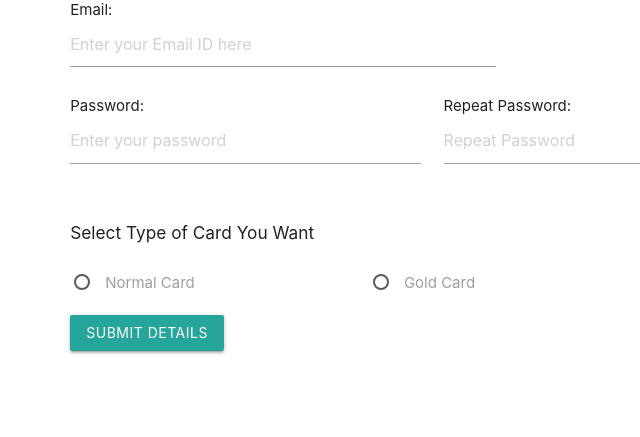
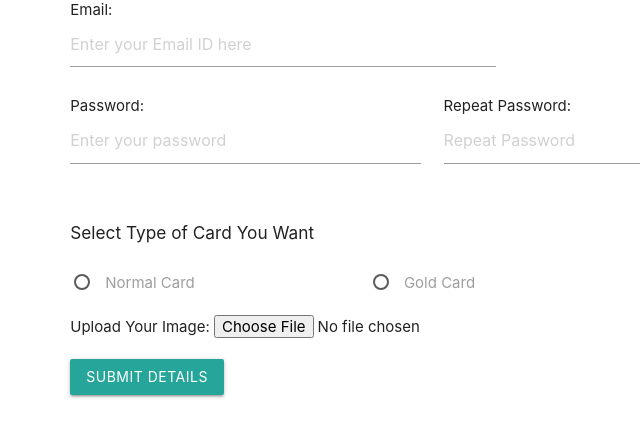
Before and after one commit to KushRohra/car_parking_RFID, a Flask app: page /user_register in a window 1280 px wide. Shown: the part 177-614 px from the top of the page, without its empty margins (133-773 px from the left). Run offline with Flask 2, Linux system fonts and the light colour scheme.

Commit message:
user registeration done and data stored in MongoDB online database

```diff
--- a/app.py
+++ b/app.py
@@ -1,5 +1,6 @@
+import mysql.connector
 from flask import Flask, render_template, request, session, g, redirect, url_for
-import mysql.connector
+from pymongo import MongoClient
 from bubbleSort import *
 
 mydb = mysql.connector.connect(
@@ -9,6 +10,10 @@ mydb = mysql.connector.connect(
     database="carparking_rfid"
 )
 mycursor = mydb.cursor()
+
+cluster = MongoClient("mongodb+srv://KushRohra:kush5255@carparkingrfid.tufes.mongodb.net/car_parking_rfid?retryWrites=true&w=majority")
+db = cluster["car_parking_rfid"]
+users = db["users"]
 
 app = Flask(__name__)
 app.secret_key = '1234'
@@ -340,6 +345,14 @@ def changeDiscount():
 # User Routes
 @app.route('/user_register', methods=["GET", "POST"])
 def user_register():
+    if request.method == "POST":
+        user_email = request.form.get("user_email")
+        password = request.form.get("password")
+        customerType = request.form.get("customerType")
+        user_image = request.files.get("user_image", 'rb')
+        print(user_email, password, customerType)
+        print(user_image)
+        users.insert_one({"user_email": user_email, "password": password, "customerType": customerType})
     return render_template("./user/user_register.html")
 
 
--- a/templates/user/user_register.html
+++ b/templates/user/user_register.html
@@ -15,7 +15,7 @@
 		<p>(All of the details are required)</p>
 		<br>
 		<div class="row">
-			<form method="POST" class="col s12">
+			<form method="POST" class="col s12" enctype="multipart/form-data">
 				<div class="row">
 					<div class="col s6">
 						Email: <input type="email" class="validate" name="user_email" placeholder="Enter your Email ID here" required />
@@ -46,6 +46,11 @@
 					</div>
 				</div>
 				<div class="row">
+					<div class="col s12">
+						Upload Your Image: <input type="file" name="user_image" required />
+					</div>
+				</div>
+				<div class="row">
 					<div class="col s5">
 						<button type="submit" class="btn" id="submitBtn">Submit Details</button>
 					</div>
```
